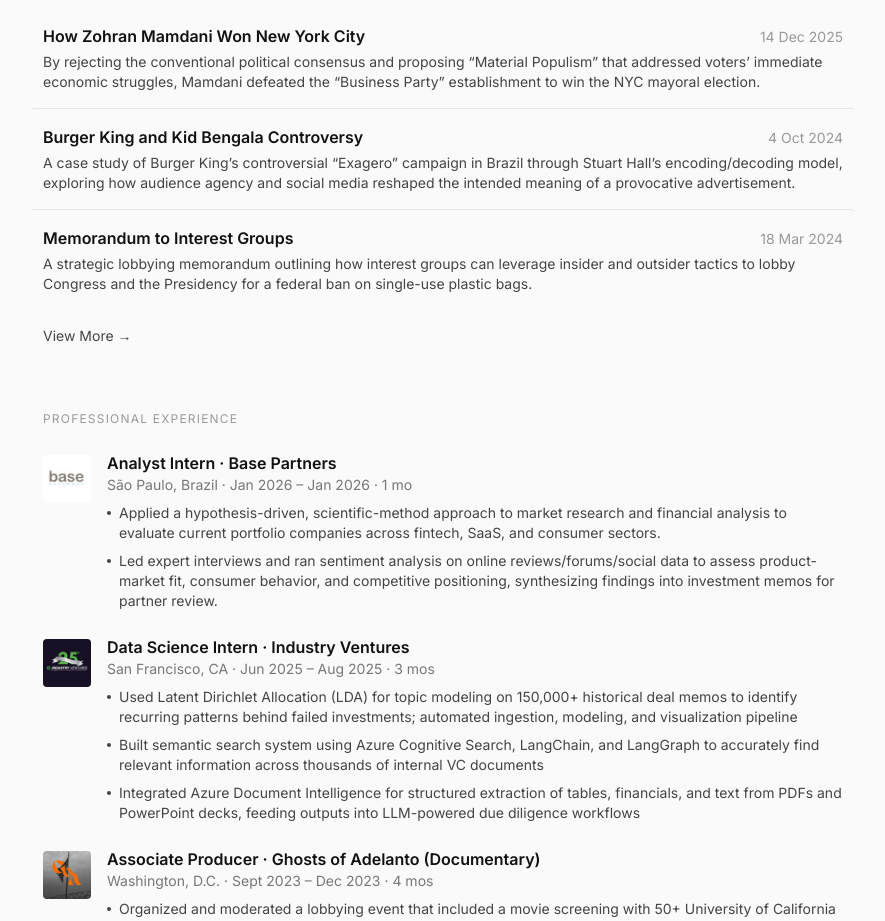
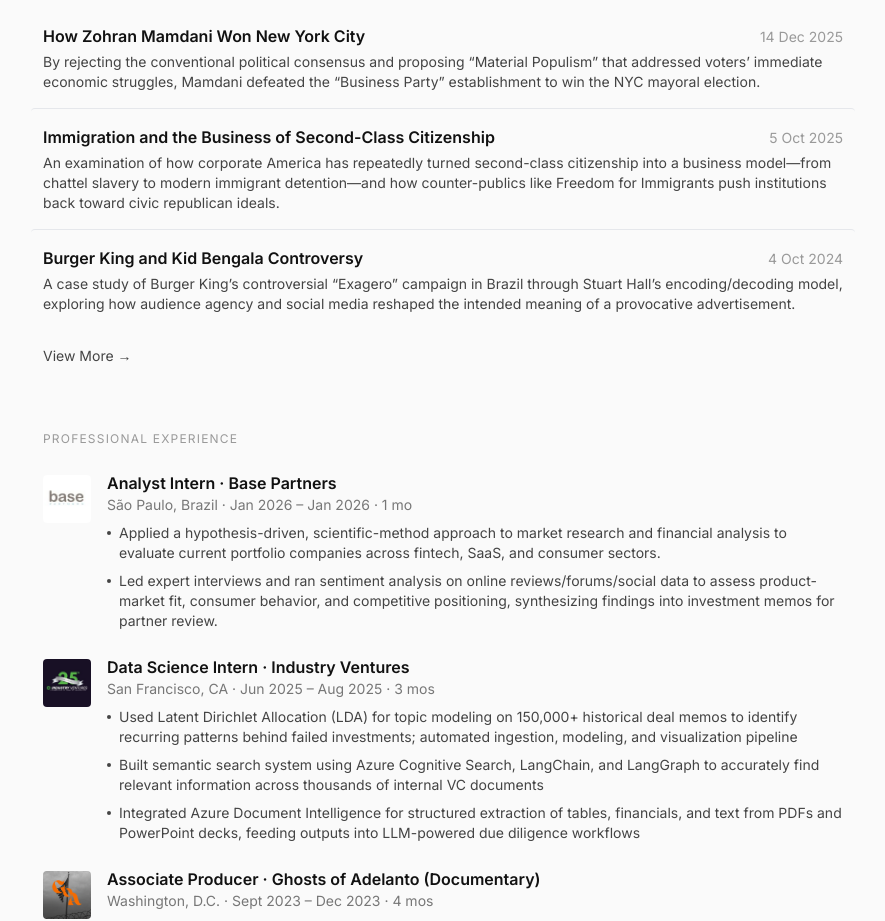
Before and after one commit to LuizFelipeBarbosa/portfolio-website, a Next.js app: page / in a window 1280 px wide. Shown: the part 980-1901 px from the top of the page, without its empty margins (197-1082 px from the left). Built offline with nearby package versions, Linux system fonts and the light colour scheme.

Commit message:
feat: add new article on immigration and the business of second-class citizenship

```diff
--- /dev/null
+++ b/data/articles/immigration-and-the-business-of-second-class-citizenship.js
@@ -0,0 +1,36 @@
+const article = {
+    slug: "immigration-and-the-business-of-second-class-citizenship",
+    title: "Immigration and the Business of Second-Class Citizenship",
+    author: "Luiz Felipe Barbosa",
+    date: "2025-10-05",
+    summary:
+      "An examination of how corporate America has repeatedly turned second-class citizenship into a business model\u2014from chattel slavery to modern immigrant detention\u2014and how counter-publics like Freedom for Immigrants push institutions back toward civic republican ideals.",
+    sections: [
+      {
+        paragraphs: [
+          "The United States is a nation shaped by migration, yet immigration\u2014whether forced or voluntary\u2014has long polarized public life. Again and again, racial hierarchies have relegated many non-white newcomers to second-class status: from chattel slavery and the 1882 Chinese Exclusion Act to the inspection and detention regimes at Ellis and Angel Islands.{{1}} Crucially, this stratification has never been merely social; it has been profitable. By constructing and policing a tier of \u201clesser\u201d workers, corporations have extracted cheap, coercible labor in industries from agriculture and railroads to contemporary logistics and service work. Nowadays, security and detention enterprises monetize exclusion itself\u2014from the militarized U.S.\u2013Mexico border to today\u2019s sprawling network of immigrant detention centers. In short, corporate America has repeatedly turned second-class citizenship into a business model\u2014one that thrives when fear is high, labor is precarious, and rights are unevenly distributed.{{2}}",
+          "To see how this persists, it helps to situate immigration within two competing traditions that shape American political economy: capitalism and civic republicanism. Capitalism is an economic system where the means of production in a country are privately owned and firms organize for profit. In its classical, laissez-faire form it limits government intervention; however, in practice the U.S. utilizes a mixed approach with many public programs and regulations. Advocates of capitalism highlight its potential for efficiency and innovation, while critics point to its tendency to concentrate wealth in the hands of a few and weaken worker bargaining power. Civic republicanism is a political philosophy that aims to achieve political freedom through active virtuous citizenship and robust well-designed institutions. In the United States, this is seen through the right to vote and the separation of powers into three branches: the Legislative, Judiciary and Executive. The ideology depends on the continuous cooperation and participation of citizens, and through active engagement citizens can hold the government accountable. Moreover, civic republicanism argues that all citizens have a shared set of interests that should take precedence over narrow self-interest in public life.",
+          "In his book, Rich Media, Poor Democracy: Communication Politics in Dubious Times McChesney argues that capitalism\u2019s drive towards monopoly and concentration of wealth subverts the principles of civic republicanism. As capitalism places undue emphasis on the individual, the \u201cfree market,\u201d encourages self-interest over shared interest. In turn, it fosters a system of monopolistic corporations where economic and political power is concentrated in the hands of the few. Massive economic inequality created by the system meaning that wealthy individuals have massive social, economic and political advantages, making political equality impossible. As the interests of the public constantly clash with that of the powerful corporate class, we have a \u201ccitizenless democracy\u201d where all decisions are made to benefit the elite. In this context, the distance between the ideals of civic republicanism and the realities of capitalist power is not aberrant; it is structural.",
+          "Immigration politics intensifies this contradiction. As argued by Michael Sandel in his Populism, liberalism, and democracy paper, many politicians convert economic insecurity\u2014stagnant wages, volatile housing, regional decline\u2014into a populist narrative positioning \u201cthe people\u201d against a \u201ccorrupt elite.\u201d They exploit uncertainty about economic, social, and cultural livelihoods of U.S. citizens shifting blame for the fallout of late capitalism onto immigrants. This creates a friend-enemy distinction which works to unify U.S. citizens against an alien invasion. Most famously articulated by the Nazi German political theorist Carl Schmitt, the friend-enemy distinction groups people into \u201cfriends\u201d and \u201cenemies\u201d where the enemy is viewed as a subhuman existential threat to the collective identity of a group.{{3}} This decision to identify a public enemy creates a unified political people, which justifies extraordinary measures in the name of security: the expansion of border policing, bureaucratic exclusion, and the suspension of rights for those labeled \u201cillegal.\u201d Rather than confronting asymmetries of corporate power or rebuilding public capacity, the state hardens its carceral border apparatus. Exclusion becomes policy; policy becomes profit. Private contractors, surveillance vendors, detention operators, and temp-labor intermediaries derive revenue from the management of a manufactured second-class.",
+          "Yet the story is not only about capture; it is also about counter-publics that push institutions back toward civic republican ideals. Freedom for Immigrants (FFI), a California-based nonprofit committed to ending immigrant incarceration, exemplifies this civic work. FFI documents and maps detention sites, monitors conditions, and amplifies the voices of people in detention through hotline, visitation, and storytelling programs.{{4}} It produces media that challenges state-sponsored narratives, connects families with legal and material aid, and coordinates campaigns to close facilities and curb abusive contracts. In doing so, FFI performs democratic functions that concentrated markets and captured agencies neglect: public oversight, rights education, solidarity, and agenda-setting from below. Organizations like FFI do not merely \u201chelp\u201d immigrants; they widen the sphere of who counts as a rights-bearing member of the polity, making civic republicanism real rather than rhetorical.",
+          "The United States faces a choice that is as old as the republic itself: whether to align its practices with its civic ideals or to let market imperatives dictate who is granted dignity and belonging. The history recounted here reveals that immigration has never been only about migration flows or labor needs. It is a flashpoint where capitalism\u2019s logic of extraction collides with civic republicanism\u2019s promise of political equality. When corporations profit from exclusion and the state deploys friend-enemy distinctions to consolidate power, second-class citizenship becomes systemic\u2014not a failure of democracy but a feature of an economy structured on hierarchy and precarity.",
+          "Yet movements like Freedom for Immigrants remind us that institutions are not fixed; they are contested. By demanding transparency, amplifying marginalized voices, and refusing the dehumanization baked into detention regimes, such organizations reclaim the civic republican tradition from below. They insist that democracy cannot coexist with a permanent underclass and that political community must be built through inclusion rather than exclusion. The question, then, is not whether the tension between capitalism and civic republicanism can be resolved, but whether enough citizens will join the work of bending institutions toward justice. In that struggle lies the difference between a democracy that exists in name only and one that delivers freedom in practice.",
+        ],
+      },
+    ],
+    footnotes: [
+      "What Is Detention? \u2014 Freedom for Immigrants.",
+      "Gonzalez.",
+      "Gottfried.",
+      "Who are we? \u2014 Freedom for Immigrants.",
+    ],
+    citations: [
+      "Gonzalez, Juan. Harvest of Empire: A History of Latinos in America. Penguin, 2011.",
+      "Gottfried, Paul. \u201cThe Concept of Carl Schmitt.\u201d The American Conservative, 13 Nov. 2019, www.theamericanconservative.com/the-concept-of-carl-schmitt.",
+      "McChesney, Robert Waterman. \u201cRich Media, Poor Democracy: Communication Politics in Dubious Times.\u201d Choice Reviews Online, vol. 38, no. 01, Sept. 2000, pp. 38\u20130115. https://doi.org/10.5860/choice.38-0115.",
+      "Sandel, Michael J. \u201cPopulism, Liberalism, and Democracy.\u201d Philosophy & Social Criticism, vol. 44, no. 4, Mar. 2018, pp. 353\u201359. https://doi.org/10.1177/0191453718757888.",
+      "\u201cWhat Is Detention? \u2014 Freedom for Immigrants.\u201d Freedom for Immigrants, www.freedomforimmigrants.org/what-is-detention. Accessed 2 Oct. 2025.",
+    ],
+  }
+
+export default article
--- a/data/articles/index.js
+++ b/data/articles/index.js
@@ -6,6 +6,7 @@
 import machineTranslation from "./analysis-of-machine-translation-algorithms"
 import memorandum from "./memorandum-to-interest-groups"
 import constitution from "./the-us-constitution-and-democracy"
+import immigration from "./immigration-and-the-business-of-second-class-citizenship"
 
 export const articles = [
   mamdani,
@@ -16,6 +17,7 @@
   borges,
   machineTranslation,
   constitution,
+  immigration,
 ].sort((a, b) => b.date.localeCompare(a.date))
 
 export function getArticleBySlug(slug) {
```
